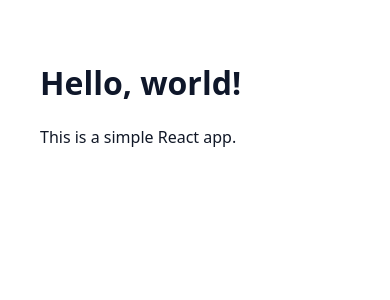
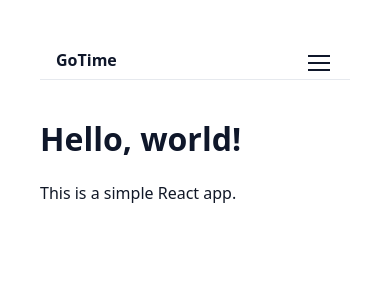
Before and after one commit to mikahJay/go-time, a React (Vite) app in the folder app/: page / in a window 390 px wide. Shown: the top 300 px of the page. Built offline with nearby package versions, Linux system fonts and the light colour scheme; the HTML template or start-up script is replaced by a standard one.

Commit message:
Add responsive Navbar, integrate into App, and styles

```diff
--- a/app/src/App.jsx
+++ b/app/src/App.jsx
@@ -1,10 +1,14 @@
 import React from 'react'
+import Navbar from './components/Navbar'
 
 export default function App() {
   return (
     <div className="app">
-      <h1>Hello, world!</h1>
-      <p>This is a simple React app.</p>
+      <Navbar />
+      <main className="app-content">
+        <h1>Hello, world!</h1>
+        <p>This is a simple React app.</p>
+      </main>
     </div>
   )
 }
--- /dev/null
+++ b/app/src/components/Navbar.jsx
@@ -0,0 +1,35 @@
+import React, { useState, useEffect } from 'react'
+
+export default function Navbar() {
+  const [open, setOpen] = useState(false)
+
+  useEffect(() => {
+    const handleResize = () => {
+      if (window.innerWidth > 768) setOpen(false)
+    }
+    window.addEventListener('resize', handleResize)
+    return () => window.removeEventListener('resize', handleResize)
+  }, [])
+
+  return (
+    <nav className="navbar">
+      <div className="nav-container">
+        <div className="nav-brand">GoTime</div>
+
+        <button
+          className="nav-toggle"
+          aria-label="Toggle navigation"
+          onClick={() => setOpen((v) => !v)}
+        >
+          <span className={`hamburger ${open ? 'open' : ''}`} />
+        </button>
+
+        <div className={`nav-links ${open ? 'open' : ''}`}>
+          <a href="#" className="nav-link">Home</a>
+          <a href="#" className="nav-link">About</a>
+          <a href="#" className="nav-link sign-in">Sign in</a>
+        </div>
+      </div>
+    </nav>
+  )
+}
--- a/app/src/index.css
+++ b/app/src/index.css
@@ -7,3 +7,99 @@ body {
 .app h1 {
   color: #0f172a;
 }
+
+/* Navbar styles */
+.navbar {
+  width: 100%;
+  border-bottom: 1px solid #e6e9ee;
+  background: #fff;
+}
+.nav-container {
+  max-width: 1100px;
+  margin: 0 auto;
+  padding: 0.5rem 1rem;
+  display: flex;
+  align-items: center;
+  justify-content: space-between;
+  gap: 1rem;
+}
+.nav-brand {
+  font-weight: 700;
+  color: #0f172a;
+}
+.nav-links {
+  display: flex;
+  gap: 1rem;
+  align-items: center;
+}
+.nav-link {
+  text-decoration: none;
+  color: #0f172a;
+  padding: 0.45rem 0.6rem;
+  border-radius: 6px;
+}
+.nav-link:hover {
+  background: #f1f5f9;
+}
+.sign-in {
+  background: #0ea5a4;
+  color: #fff;
+}
+.sign-in:hover {
+  filter: brightness(0.95);
+}
+
+/* Toggle / hamburger */
+.nav-toggle {
+  display: none;
+  background: transparent;
+  border: none;
+  padding: 0.25rem;
+}
+.hamburger {
+  width: 22px;
+  height: 2px;
+  background: #0f172a;
+  display: inline-block;
+  position: relative;
+}
+.hamburger::before,
+.hamburger::after {
+  content: '';
+  width: 22px;
+  height: 2px;
+  background: #0f172a;
+  position: absolute;
+  left: 0;
+  transition: transform 0.2s ease;
+}
+.hamburger::before { top: -7px; }
+.hamburger::after { top: 7px; }
+.hamburger.open {
+  background: transparent;
+}
+.hamburger.open::before { transform: rotate(45deg) translate(5px, 5px); }
+.hamburger.open::after { transform: rotate(-45deg) translate(5px, -5px); }
+
+/* Responsive */
+@media (max-width: 768px) {
+  .nav-toggle { display: block; }
+  .nav-links {
+    position: absolute;
+    top: 64px;
+    right: 1rem;
+    background: #fff;
+    flex-direction: column;
+    padding: 0.5rem;
+    border-radius: 8px;
+    box-shadow: 0 6px 18px rgba(15, 23, 42, 0.08);
+    display: none;
+    min-width: 140px;
+  }
+  .nav-links.open { display: flex; }
+}
+
+/* small spacing for app content */
+.app-content {
+  padding-top: 1rem;
+}
```
